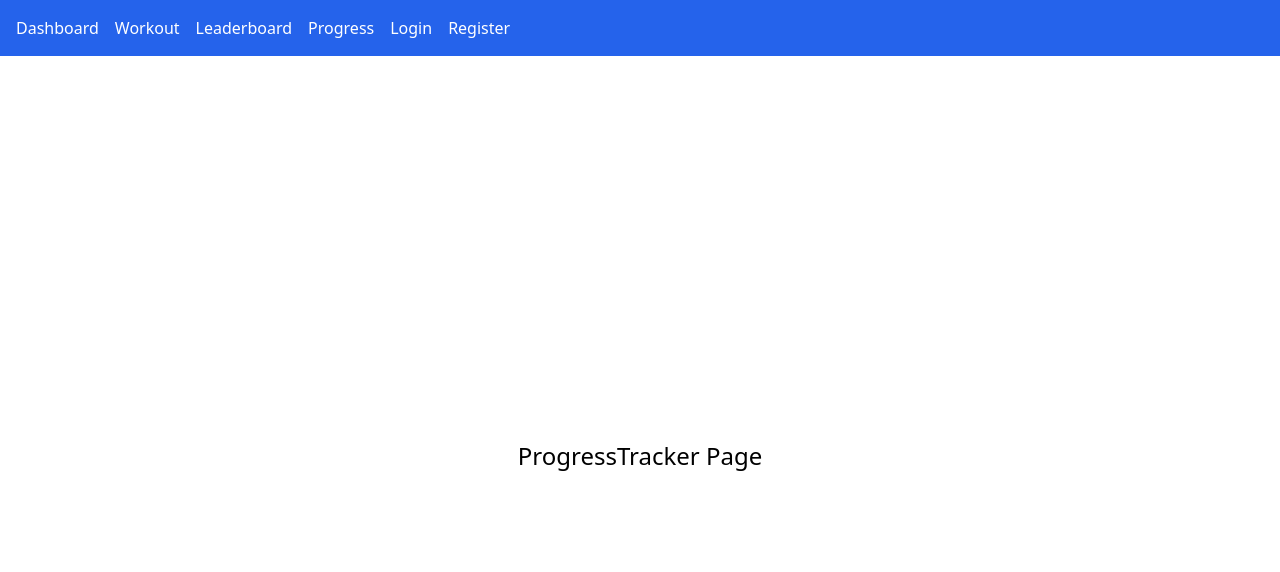
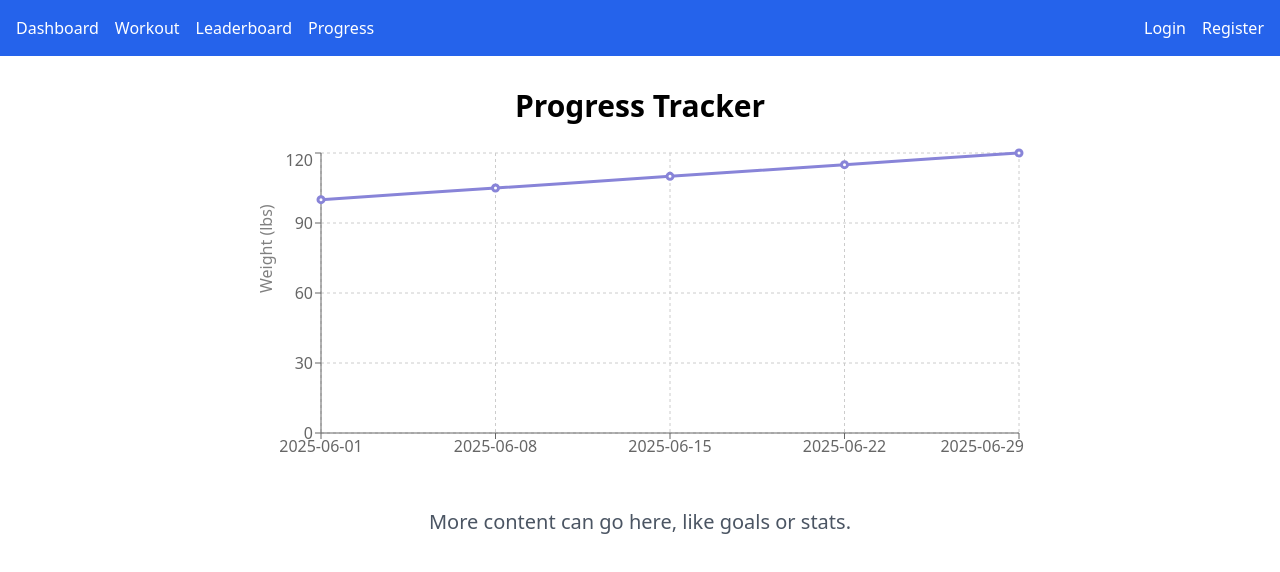
Before and after one commit to anncy0413/CEN3031, a React (Create React App) app in the folder GroupWebsite/: page /progress in a window 1280 px wide. Shown: the top 572 px of the page. Built offline with nearby package versions, Linux system fonts and the light colour scheme.

Commit message:
changes to progess section

```diff
--- a/GroupWebsite/package.json
+++ b/GroupWebsite/package.json
@@ -7,7 +7,8 @@
     "react": "^18.2.0",
     "react-dom": "^18.2.0",
     "react-router-dom": "^6.22.3",
-    "react-scripts": "5.0.1"
+    "react-scripts": "^5.0.1",
+    "recharts": "^2.8.0"
   },
   "scripts": {
     "start": "react-scripts start",
--- a/GroupWebsite/src/components/Navbar.jsx
+++ b/GroupWebsite/src/components/Navbar.jsx
@@ -2,13 +2,16 @@ import React from 'react';
 import { Link } from 'react-router-dom';
 function Navbar() {
   return (
-    <nav className="bg-blue-600 p-4 text-white flex gap-4">
+    <nav className="bg-blue-600 p-4 text-white flex items-center gap-4">
       <Link to="/dashboard">Dashboard</Link>
       <Link to="/workout">Workout</Link>
       <Link to="/leaderboard">Leaderboard</Link>
       <Link to="/progress">Progress</Link>
-      <Link to="/login">Login</Link>
-      <Link to="/register">Register</Link>
+
+      <div className="ml-auto flex gap-4">
+        <Link to="/login">Login</Link>
+        <Link to="/register">Register</Link>
+      </div>
     </nav>
   );
 }
--- a/GroupWebsite/src/pages/Leaderboard.jsx
+++ b/GroupWebsite/src/pages/Leaderboard.jsx
@@ -2,9 +2,7 @@ import React from 'react';
 
 function Leaderboard() {
   const dummyData = [
-    { name: 'Alice', points: 150 },
-    { name: 'Bob', points: 120 },
-    { name: 'Charlie', points: 100 },
+
   ];
 
   return (
--- a/GroupWebsite/src/pages/ProgressTracker.jsx
+++ b/GroupWebsite/src/pages/ProgressTracker.jsx
@@ -1,8 +1,41 @@
 import React from 'react';
+import {
+  LineChart,
+  Line,
+  XAxis,
+  YAxis,
+  CartesianGrid,
+  Tooltip,
+  ResponsiveContainer
+} from 'recharts';
+
+const dummyData = [
+  { date: '2025-06-01', weight: 100 },
+  { date: '2025-06-08', weight: 105 },
+  { date: '2025-06-15', weight: 110 },
+  { date: '2025-06-22', weight: 115 },
+  { date: '2025-06-29', weight: 120 },
+];
+
 function ProgressTracker() {
   return (
-    <div className="flex justify-center items-center h-screen text-2xl">
-      ProgressTracker Page
+    <div className="flex flex-col items-center justify-start min-h-screen px-4 py-8">
+      <h1 className="text-3xl font-semibold mb-6">Progress Tracker</h1>
+
+      <div className="w-full max-w-3xl h-80 mb-10">
+        <ResponsiveContainer width="100%" height="100%">
+          <LineChart data={dummyData}>
+            <CartesianGrid strokeDasharray="3 3" />
+            <XAxis dataKey="date" />
+            <YAxis label={{ value: 'Weight (lbs)', angle: -90, position: 'insideLeft' }} />
+            <Tooltip />
+            <Line type="monotone" dataKey="weight" stroke="#8884d8" strokeWidth={3} />
+          </LineChart>
+        </ResponsiveContainer>
+      </div>
+
+      {/* More stuff */}
+      <p className="text-xl text-gray-600">More content can go here, like goals or stats.</p>
     </div>
   );
 }
```
Also changed, not shown: 2 other files (tests, documents, lock files or other folders).
